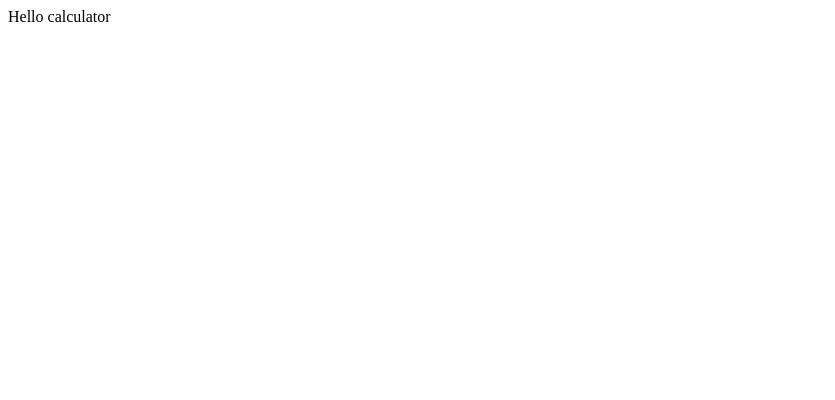
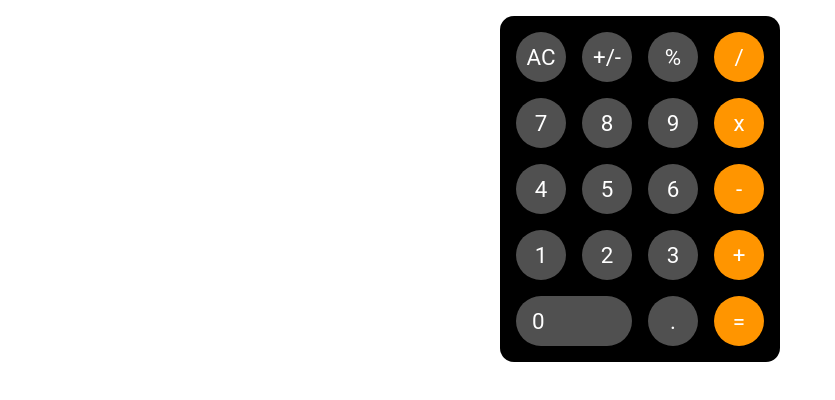
Before and after one commit to michelribeiro/hihello, a React (Create React App) app: page / in a window 1280 px wide. Shown: the top 400 px of the page, without its empty margins (0-835 px from the left). Built offline with nearby package versions, Linux system fonts and the light colour scheme.

Commit message:
chore: create layout calculator with grid

```diff
--- a/package.json
+++ b/package.json
@@ -40,5 +40,8 @@
       "last 1 firefox version",
       "last 1 safari version"
     ]
+  },
+  "devDependencies": {
+    "@types/styled-components": "^5.1.25"
   }
 }
--- a/src/App.tsx
+++ b/src/App.tsx
@@ -1,11 +1,14 @@
 import React from 'react';
+import { Calculator } from './components/Calculator';
+import GlobalStyles from './styles/global';
 
 function App() {
   return (
-    <div className="App">
-      Hello calculator
-    </div>
-  );
+    <>
+     <GlobalStyles />
+     <Calculator />
+    </>
+  )
 }
 
 export default App;
--- /dev/null
+++ b/src/components/Button/index.tsx
@@ -0,0 +1,11 @@
+import React from 'react';
+import { Btn } from './styles';
+
+interface ButtonProps {
+  item: string | number;
+  cNames?: string
+}
+
+export function Button({ item, cNames }: ButtonProps) {
+  return <Btn className={cNames}>{item}</Btn>
+}
--- /dev/null
+++ b/src/components/Button/styles.ts
@@ -0,0 +1,9 @@
+import styled from 'styled-components';
+
+export const Btn = styled.button`
+  border: none;
+  border-radius: 2em;
+  width: 50px;
+  height: 50px;
+  font-size: 1.4rem;
+`
--- /dev/null
+++ b/src/components/Calculator/index.tsx
@@ -0,0 +1,36 @@
+import React from 'react';
+import { Button } from '../Button';
+import { Wrapper } from './styles';
+
+export function Calculator() {
+  return (
+    <Wrapper>
+      <div className="btns">
+        <Button cNames="btn btnac" item={"AC"} />
+        <Button cNames="btn btnMaisMenos" item={"+/-"} />
+        <Button cNames="btn btnPercent" item={"%"} />
+        <Button cNames="btn btnDiv" item={"/"} />
+
+        <Button cNames="btn btn7" item={"7"} />
+        <Button cNames="btn btn8" item={"8"} />
+        <Button cNames="btn btn9" item={"9"} />
+        <Button cNames="btn btnx" item={"x"} />
+
+        <Button cNames="btn btn4" item={"4"} />
+        <Button cNames="btn btn5" item={"5"} />
+        <Button cNames="btn btn6" item={"6"} />
+        <Button cNames="btn btnLess" item={"-"} />
+
+        <Button cNames="btn btn1" item={"1"} />
+        <Button cNames="btn btn2" item={"2"} />
+        <Button cNames="btn btn3" item={"3"} />
+        <Button cNames="btn btnPlus" item={"+"} />
+
+        <Button cNames="btn btn0" item={"0"} />
+        <Button cNames="btn btnDot" item={"."} />
+        <Button cNames="btn btnEqual" item={"="} />
+
+      </div>
+    </Wrapper>
+  )
+}
--- /dev/null
+++ b/src/components/Calculator/styles.ts
@@ -0,0 +1,104 @@
+import styled from 'styled-components';
+
+export const Wrapper = styled.div`
+  background: var(--black);
+  border-radius: 1em;
+  display: inline-flex;
+  padding: 1rem;
+  margin: 1rem auto;
+
+  .btns {
+    display: grid;
+    gap: 1rem;
+    grid-template-areas:
+      "btnac btnMaisMenos btnPercent btnDiv"
+      "btn7 btn8 btn9 btnx"
+      "btn4 btn5 btn6 btnLess"
+      "btn1 btn2 btn3 btnPlus"
+      "btn0 btn0 btnDot btnEqual";
+  }
+
+  .btn {
+    background: var(--grey);
+    color: var(--white);
+  }
+
+  .btnac {
+    grid-area: btnac;
+  }
+  .btnMaisMenos {
+    grid-area: btnMaisMenos;
+  }
+  .btnPercent {
+    grid-area: btnPercent;
+  }
+  .btnDiv {
+    grid-area: btnDiv;
+    background-color: var(--orange);
+    color: var(--white);
+  }
+
+  .btn7 {
+    grid-area: btn7;
+  }
+  .btn8 {
+    grid-area: btn8;
+  }
+  .btn9 {
+    grid-area: btn9;
+  }
+  .btnx {
+    grid-area: btnx;
+    background-color: var(--orange);
+    color: var(--white);
+  }
+
+  .btn4 {
+    grid-area: btn4;
+  }
+  .btn5 {
+    grid-area: btn5;
+  }
+  .btn6 {
+    grid-area: btn6;
+  }
+  .btnLess {
+    grid-area: btnLess;
+    background-color: var(--orange);
+    color: var(--white);
+  }
+
+  .btn1 {
+    grid-area: btn1;
+  }
+  .btn2 {
+    grid-area: btn2;
+  }
+  .btn3 {
+    grid-area: btn3;
+  }
+  .btnPlus {
+    grid-area: btnPlus;
+    background-color: var(--orange);
+    color: var(--white);
+  }
+
+  .btn0 {
+    grid-area: btn0;
+    width: 100%;
+    text-align: left;
+    padding-left: 1rem;
+  }
+  .btnDot {
+    grid-area: btnDot;
+  }
+  .btnEqual {
+    grid-area: btnEqual;
+    background-color: var(--orange);
+    color: var(--white);
+  }
+
+
+`
+
+// "btn0 btn0 btnDot btn=";
--- /dev/null
+++ b/src/styles/global.ts
@@ -0,0 +1,35 @@
+import { createGlobalStyle } from 'styled-components';
+
+export default createGlobalStyle`
+
+  :root {
+    --white: #FFFFFF;
+    --black: #000000;
+    --orange: #FF9500;
+    --grey: #505050;
+  }
+
+  * {
+    margin: 0;
+    padding: 0;
+    outline: 0;
+    box-sizing: border-box;
+  }
+  body {
+    -webkit-font-smoothing: antialiased;
+  }
+
+  body, input, button {
+    font: 14px Roboto, sans-serif;
+  }
+
+  #root {
+    max-width: 1020px;
+    margin: 0 auto;
+    display: flex;
+  }
+
+  button {
+    cursor: pointer;
+  }
+`;
```
Also changed, not shown: src/hook/calculator.tsx (+28 -4 lines), 2 other files (tests, documents, lock files or other folders).
